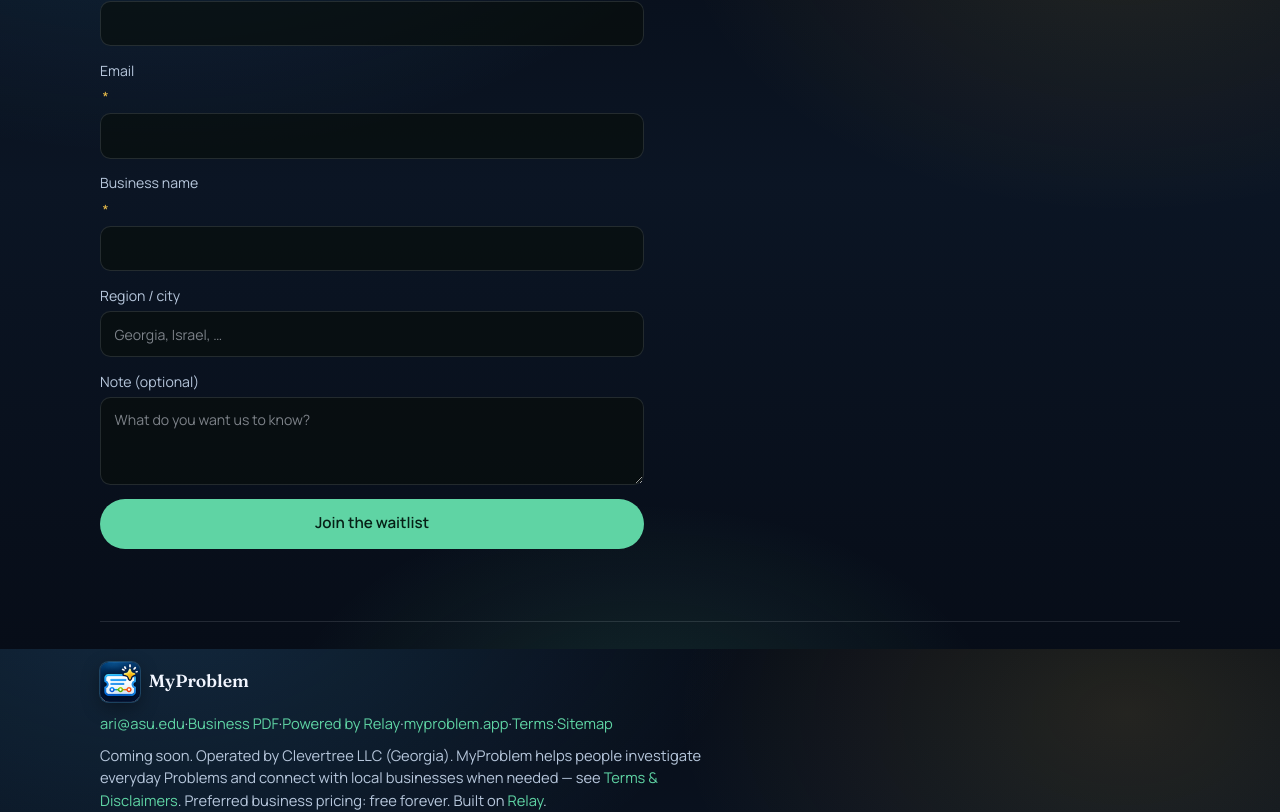
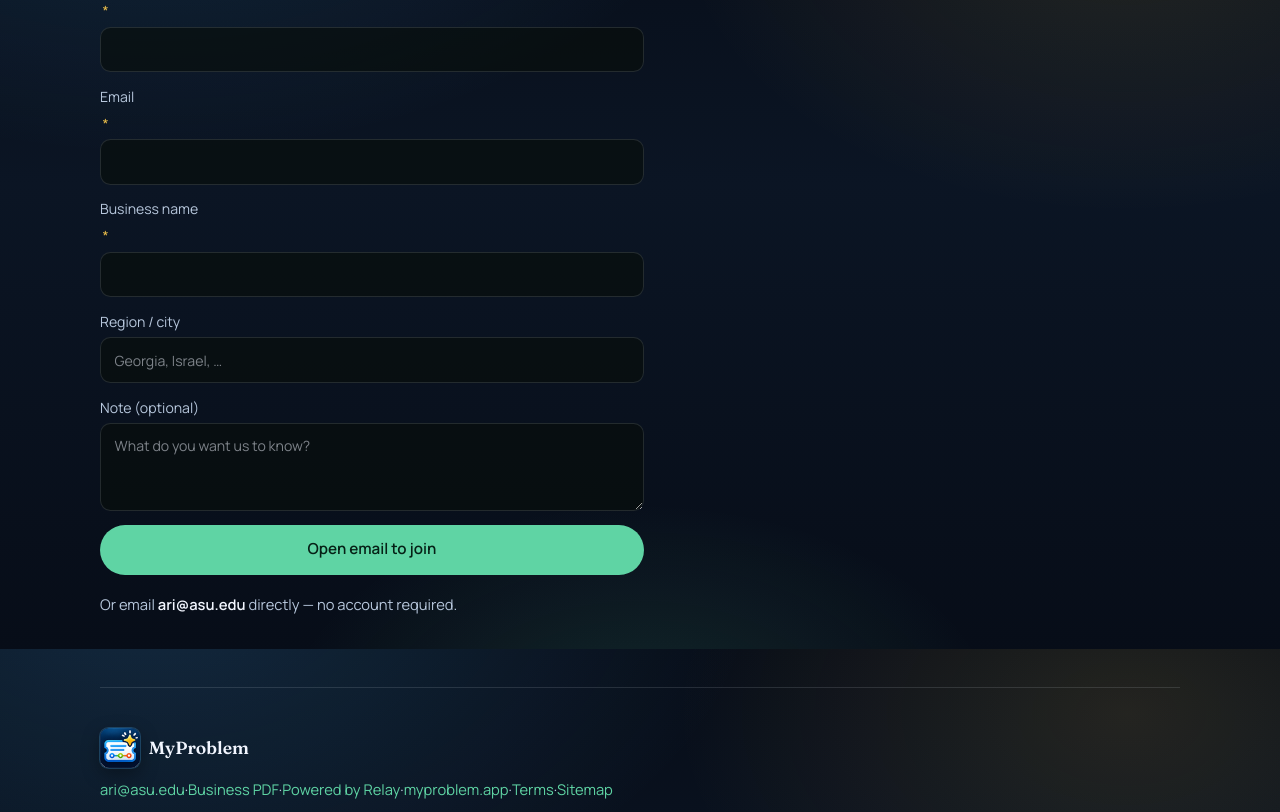
Before and after one commit to paradigm-threat/myproblem, a Next.js app: page / in a window 1280 px wide. Shown: the part 8951-9763 px from the top of the page. Built offline with nearby package versions, Linux system fonts and the light colour scheme.

Commit message:
fix: waitlist opens mailto with clickable email fallback
Drop the Neon signup dependency for the public form so interest
always works via the OS mail app; keep ari@asu.edu as a direct link.

```diff
--- a/src/app/globals.css
+++ b/src/app/globals.css
@@ -811,6 +811,19 @@ section h2 {
   overflow: hidden;
 }
 
+.signup-mailto-hint {
+  margin: 0.35rem 0 0;
+  color: var(--muted);
+  font-size: 0.92rem;
+  line-height: 1.45;
+}
+
+.signup-mailto-hint a {
+  font-weight: 600;
+  color: var(--ink);
+  text-underline-offset: 0.15em;
+}
+
 .form-ok {
   color: var(--accent);
   margin: 0;
--- a/src/app/page.tsx
+++ b/src/app/page.tsx
@@ -605,7 +605,8 @@ export default function HomePage() {
             <h2 id="signup-heading">Get on the list</h2>
             <p className="section-lead" id="signup-lead">
               Businesses, people with Problems, investors, and region interest —
-              one form. Or email{" "}
+              fill the form to open your mail app with a prefilled message, or
+              write us anytime at{" "}
               <a href={`mailto:${CONTACT_EMAIL}`}>{CONTACT_EMAIL}</a>.
             </p>
             <SignupForm defaultRole="business" id="waitlist" />
--- a/src/components/SignupForm.tsx
+++ b/src/components/SignupForm.tsx
@@ -1,6 +1,7 @@
 "use client";
 
 import { useId, useState } from "react";
+import { CONTACT_EMAIL } from "@/lib/contact";
 import type { SignupRole } from "@/lib/types";
 
 type Props = {
@@ -15,6 +16,10 @@ const roles: { value: SignupRole; label: string }[] = [
   { value: "region_interest", label: "Bring it to my region" },
 ];
 
+function roleLabel(role: SignupRole) {
+  return roles.find((r) => r.value === role)?.label ?? role;
+}
+
 export function SignupForm({ defaultRole = "business", id }: Props) {
   const uid = useId();
   const [role, setRole] = useState<SignupRole>(defaultRole);
@@ -23,59 +28,43 @@ export function SignupForm({ defaultRole = "business", id }: Props) {
   const [businessName, setBusinessName] = useState("");
   const [region, setRegion] = useState("");
   const [message, setMessage] = useState("");
-  const [honeypot, setHoneypot] = useState("");
-  const [status, setStatus] = useState<"idle" | "loading" | "ok" | "error">(
-    "idle",
-  );
-  const [error, setError] = useState("");
 
   const nameId = `${uid}-name`;
   const emailId = `${uid}-email`;
   const businessId = `${uid}-business`;
   const regionId = `${uid}-region`;
   const messageId = `${uid}-message`;
-  const errorId = `${uid}-error`;
-  const okId = `${uid}-ok`;
 
-  async function onSubmit(e: React.FormEvent) {
+  function onSubmit(e: React.FormEvent) {
     e.preventDefault();
-    setStatus("loading");
-    setError("");
-    try {
-      const res = await fetch("/api/signup", {
-        method: "POST",
-        headers: { "Content-Type": "application/json" },
-        body: JSON.stringify({
-          role,
-          name,
-          email,
-          businessName: role === "business" ? businessName : null,
-          region:
-            role === "region_interest" || region.trim() ? region : null,
-          message: message.trim() || null,
-          company_website: honeypot,
-        }),
-      });
-      const data = (await res.json()) as { error?: string };
-      if (!res.ok) {
-        setStatus("error");
-        setError(data.error || "Something went wrong");
-        return;
-      }
-      setStatus("ok");
-      setName("");
-      setEmail("");
-      setBusinessName("");
-      setRegion("");
-      setMessage("");
-    } catch {
-      setStatus("error");
-      setError("Network error — try again or email us");
+    const lines = [
+      `Role: ${roleLabel(role)}`,
+      `Name: ${name.trim()}`,
+      `Email: ${email.trim()}`,
+    ];
+    if (role === "business" && businessName.trim()) {
+      lines.push(`Business: ${businessName.trim()}`);
     }
+    if (region.trim()) {
+      lines.push(`Region: ${region.trim()}`);
+    }
+    if (message.trim()) {
+      lines.push("", message.trim());
+    }
+    const subject = encodeURIComponent(
+      `MyProblem waitlist — ${roleLabel(role)}`,
+    );
+    const body = encodeURIComponent(lines.join("\n"));
+    window.location.href = `mailto:${CONTACT_EMAIL}?subject=${subject}&body=${body}`;
   }
 
   function onRoleKeyDown(e: React.KeyboardEvent, index: number) {
-    if (e.key !== "ArrowRight" && e.key !== "ArrowLeft" && e.key !== "Home" && e.key !== "End") {
+    if (
+      e.key !== "ArrowRight" &&
+      e.key !== "ArrowLeft" &&
+      e.key !== "Home" &&
+      e.key !== "End"
+    ) {
       return;
     }
     e.preventDefault();
@@ -90,15 +79,7 @@ export function SignupForm({ defaultRole = "business", id }: Props) {
   }
 
   return (
-    <form
-      id={id}
-      onSubmit={onSubmit}
-      className="signup-form"
-      noValidate={false}
-      aria-describedby={
-        status === "error" ? errorId : status === "ok" ? okId : undefined
-      }
-    >
+    <form id={id} onSubmit={onSubmit} className="signup-form">
       <div className="role-tabs" role="tablist" aria-label="Signup type">
         {roles.map((r, index) => (
           <button
@@ -148,7 +129,6 @@ export function SignupForm({ defaultRole = "business", id }: Props) {
           value={email}
           onChange={(e) => setEmail(e.target.value)}
           aria-required="true"
-          aria-invalid={status === "error" ? true : undefined}
         />
       </label>
 
@@ -200,35 +180,15 @@ export function SignupForm({ defaultRole = "business", id }: Props) {
         />
       </label>
 
-      <label className="hp" aria-hidden="true">
-        Company website
-        <input
-          tabIndex={-1}
-          autoComplete="off"
-          value={honeypot}
-          onChange={(e) => setHoneypot(e.target.value)}
-        />
-      </label>
-
-      <button
-        type="submit"
-        className="btn-primary"
-        disabled={status === "loading"}
-        aria-busy={status === "loading"}
-      >
-        {status === "loading" ? "Sending…" : "Join the waitlist"}
+      <button type="submit" className="btn-primary">
+        Open email to join
       </button>
 
-      {status === "ok" ? (
-        <p id={okId} className="form-ok" role="status" aria-live="polite">
-          Thanks — we will be in touch.
-        </p>
-      ) : null}
-      {status === "error" ? (
-        <p id={errorId} className="form-err" role="alert" aria-live="assertive">
-          {error}
-        </p>
-      ) : null}
+      <p className="signup-mailto-hint">
+        Or email{" "}
+        <a href={`mailto:${CONTACT_EMAIL}`}>{CONTACT_EMAIL}</a> directly —
+        no account required.
+      </p>
     </form>
   );
 }
```
